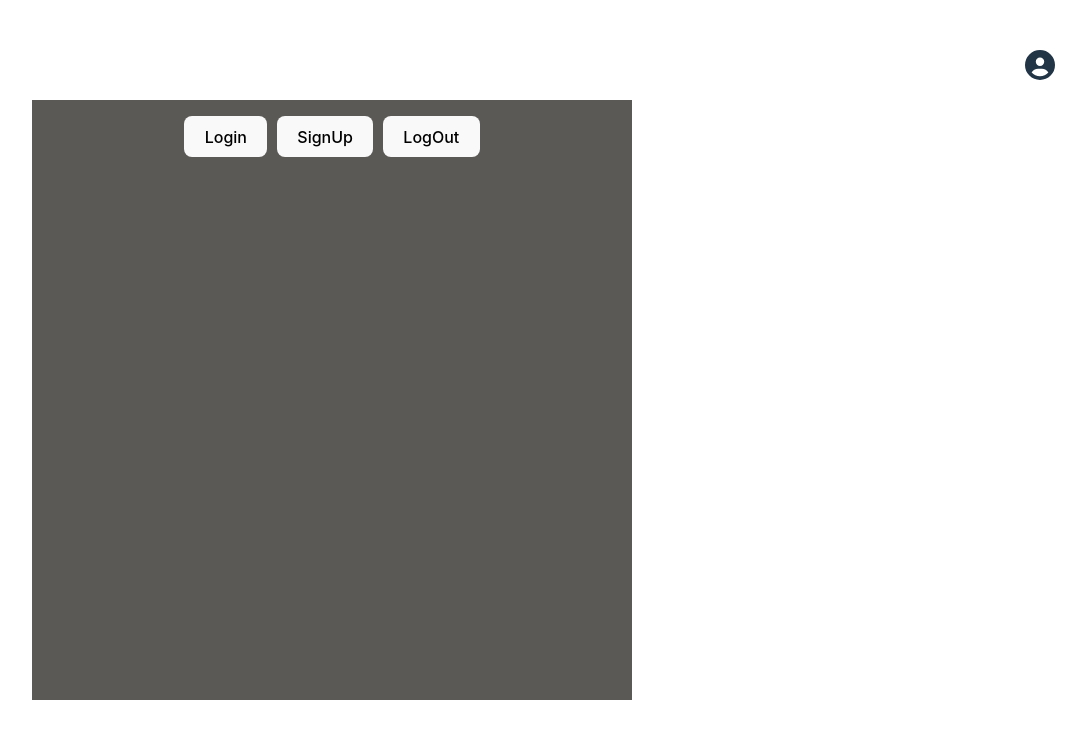
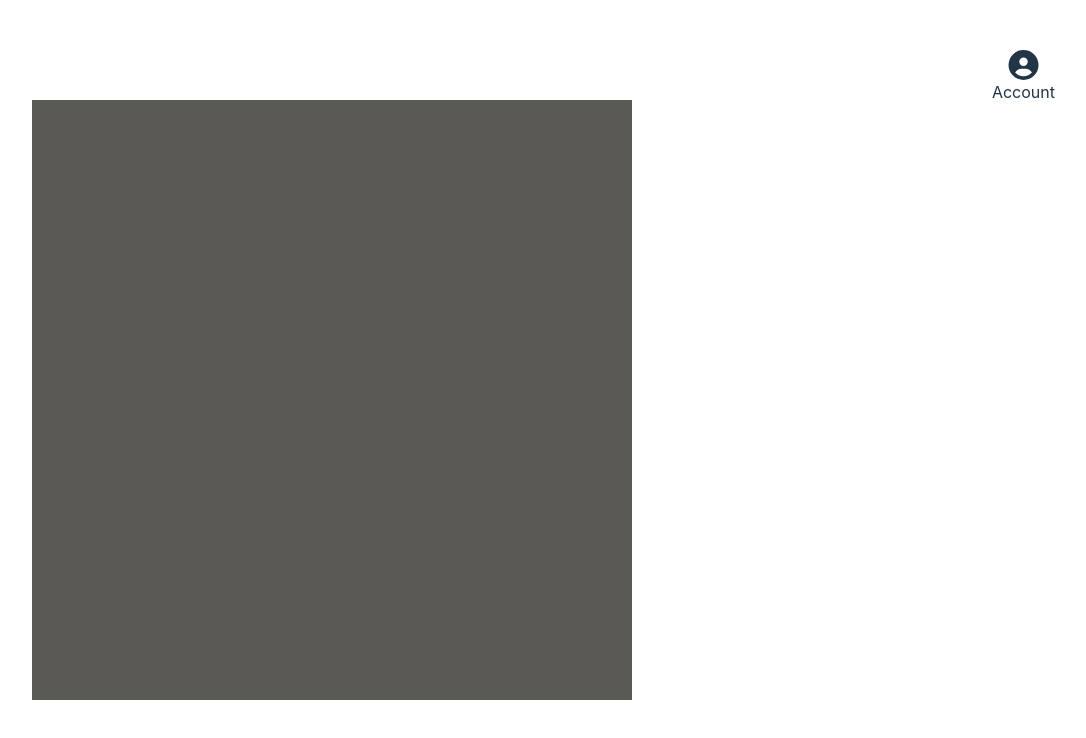
Before and after one commit to Bay102/CheatSave, a React (Vite) app: page / in a window 1280 px wide. Shown: the top 738 px of the page, without its empty margins (10-1096 px from the left). Built offline with nearby package versions, Linux system fonts and the light colour scheme.

Commit message:
nav rendering redone and working directly

```diff
--- a/src/Components/Navbar/Navbar.tsx
+++ b/src/Components/Navbar/Navbar.tsx
@@ -8,7 +8,7 @@ import React, { useState } from 'react';
 import { faUser } from '@fortawesome/free-solid-svg-icons';
 import { useAppProvider } from '../../Providers/App.Provider.context';
 
-export const Navbar = () => {
+export const Navbar : React.FC = () => {
 
   const { user }: any = useAuthProvider();
   const { display, setDisplay , showNav}: any = useAppProvider();
@@ -24,9 +24,11 @@ export const Navbar = () => {
       <div
         className={styles.nav_container}
       >
-        <ul className={`${styles.nav_list} ${
-          showNav ? styles.nav_container_hidden : ''
-        }`}>
+        <ul className={styles.nav_container}>
+{/*
+`${styles.nav_list} ${
+          showNav ? styles.nav_container_hidden :null
+        }` */}
           <li>
             <button onClick={() => setDisplay('login')}>Login</button>
           </li>
--- a/src/Components/UserComponents/Login/Login.tsx
+++ b/src/Components/UserComponents/Login/Login.tsx
@@ -20,7 +20,6 @@ export const Login: React.FC = () => {
           logIn({ username: username, password: userPassword }).catch((e: any) => {
             toast.error(e.message);
           });
-          setDisplay('')
         }}
         className={''}
         action=""
--- a/src/Components/UserComponents/UserComponent.tsx
+++ b/src/Components/UserComponents/UserComponent.tsx
@@ -7,23 +7,20 @@ import { useAppProvider } from '../../Providers/App.Provider.context';
 import { useAuthProvider } from '../../Providers/Auth.Provider.context';
 
 export const UserComponent: React.FC = () => {
-
-  const { setDisplay , showNav, setShowNav}: any = useAppProvider();
+  const { setDisplay, showNav, setShowNav }: any = useAppProvider();
   const { user }: any = useAuthProvider();
 
   const navDisplay = () => {
     if (showNav === true) {
       setShowNav(false);
     } else setShowNav(true);
-    setDisplay('');
+    // setDisplay('');
   };
 
   return (
     <div className={styles.user_components_container}>
       <div className={styles.user_icon}>
-       <div className="user_name">
-       {user && user.username}
-        </div>
+        <div className="user_name">{user ? user.username : 'Account'}</div>
         <FontAwesomeIcon
           className={styles.userIcon}
           style={{ cursor: 'pointer' }}
@@ -31,7 +28,8 @@ export const UserComponent: React.FC = () => {
           icon={faCircleUser}
         />
       </div>
-        <Navbar  />
+    {showNav && <Navbar />}
+    {/* <Navbar /> */}
     </div>
   );
 };
```
Also changed, not shown: src/Components/UserComponents/UserData/UserData.tsx (added, +12 -0 lines), src/Components/UserComponents/UserData/UserData.module.css (added).
